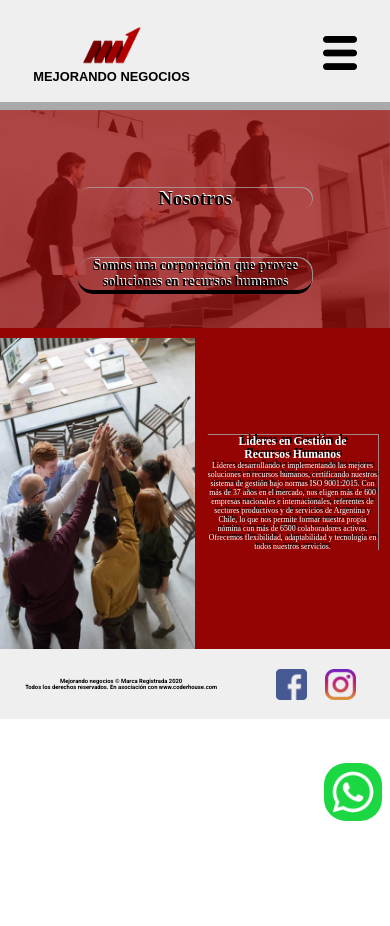
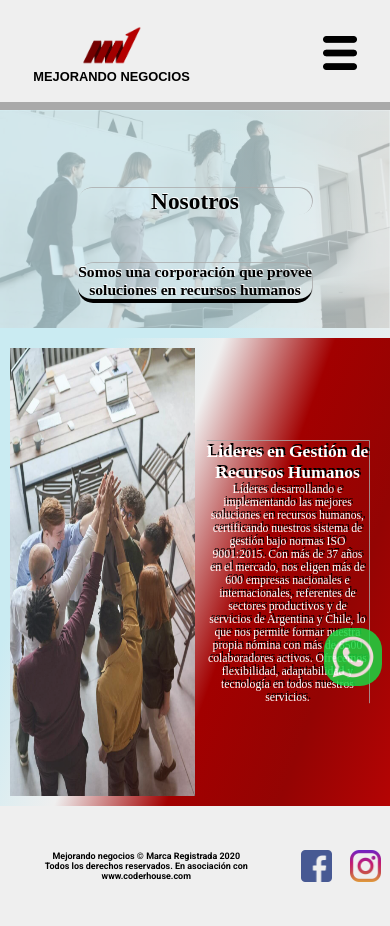
Before and after one commit to hugomagno/MN_segundaentrega_hugobritos, a website: page pages/nosotros.html in a window 390 px wide. Before the commit the page ends 844 px from the top, so only its background shows below. Drawn offline with Linux system fonts and the light colour scheme; a web font is replaced by a local one.

Commit message:
modificadas situaciones de responsive, tamaños de letras y botones, en formulario, index, nosotros cambio de fondo y agregado de degradado mejorado

```diff
--- a/sass/_contacto.scss
+++ b/sass/_contacto.scss
@@ -30,6 +30,7 @@
     }
     h2, h3 {
         @extend .titles;
+        text-align: center;
     }
     button {
         @include botero (100%, $cgrisin, 4.5vh);
--- a/sass/_footer.scss
+++ b/sass/_footer.scss
@@ -7,9 +7,8 @@ footer {
 
     h3 {
         font-family: 'Roboto', sans-serif;
-        font-size: 1.5vw;
+        font-size: 2.3vw;
         padding: 5em 0;
-        // max-width: 60%;
     }
     div {
         width: 10em;
--- a/sass/_global.scss
+++ b/sass/_global.scss
@@ -60,19 +60,23 @@ main {
 }
 
 .titles {
-    font-size: 2vw;
+    font-size: 3vw;
     text-shadow: .15rem -.15rem .3rem $clogo-rojo;
     color: $cblanco;
+    text-align: center;
 }
 
 // botón whatsapp
 
 .whatsapp {
     position: fixed;
-    bottom: 2.3vh;
+    bottom: 8.3vh;
+    // bottom: calc(8.3vh + 150px);
     right: 2vw;
     border-radius: 50%;
     z-index: 799;
+    opacity: 85%;
+    margin-bottom: 25vh;
 
     a {
         img {
--- a/sass/_header.scss
+++ b/sass/_header.scss
@@ -41,6 +41,7 @@
                 font-size: 2.4vw;
                 position: relative;
                 font-family: 'Roboto', sans-serif;
+                width: max-content;
                 &::before {
                     content: "";
                     height: 2px;
--- a/sass/_mainindex.scss
+++ b/sass/_mainindex.scss
@@ -20,9 +20,9 @@
     }
     &__h2 {
         position: absolute;
-        top: 25%;
-        left: 9%;
-        font-size: 3vw;
+        top: 15%;
+        left: 6%;
+        font-size: 4vw;
         font-family: "Hind Madurai", sans-serif;
         z-index: 9;
         transition: text-shadow 2s;
--- a/sass/_medias.scss
+++ b/sass/_medias.scss
@@ -71,6 +71,9 @@
     .section_form form {
         width: 65%;
     }
+    .whatsapp {
+        margin-bottom: 20vh;
+    }
 
 }
 
@@ -99,12 +102,14 @@
 
     .boton-contactar2 {
         width: 55vw;
-        height: 6vw;
+        height: 9vw;
         font-size: 4.2vw;
         border-radius: 2vw;
     }
 
     .whatsapp {
+        margin-bottom: 15vh;
+
         a{
             img {
                 width: 11.8vw;
@@ -226,6 +231,9 @@
     .section_form label,.section_form button, .section_form h2,.section_form h3 {
         font-size: 4vw;
     }
+    .whatsapp {
+        margin-bottom: 10vh;
+    }
 }
 
 @media screen and (max-width: 426px) {
--- a/sass/_nosotros.scss
+++ b/sass/_nosotros.scss
@@ -1,10 +1,13 @@
 .main-nosotros {
-    background-color: $clogo-bordo;
+    background: linear-gradient(95deg,$ccelestito,$ccelestito,$cgrisin);
+    min-height: 65vh;
 }
+
+// Falta agregar las secciones correspondientes a las nuevas alianzas
 
 .section-nosotros {
     display: flex;
-    margin-bottom: 10px;
+    padding-bottom: 1.2vh;
 
     img {
         position: relative;
@@ -23,13 +26,13 @@
         gap: 3rem;
 
         h1 {
-            font-size: 5vw;
+            font-size: 6vw;
             box-shadow: .05rem -.05rem  $cplata;
             border-radius: 15px;
         }
 
         h2 {
-            font-size: 3.5vw;
+            font-size: 4vw;
             border-bottom: 4px solid;
             border-radius: 15px;
             box-shadow: .05rem -.05rem  $cplata;
@@ -45,16 +48,19 @@
     display: flex;
     justify-content: center;
     text-align: center;
-    background-color: $clogo-bordo;
+    background: linear-gradient(110deg,$ccelestito,$ccelestito,$cgrisin,$clogo-intermedio,$clogo-bordo,$clogo-rojo);
+    // background-color: $clogo-bordo;
     text-shadow: .1rem -.1rem  $cnegro;
+    padding: 1.2vh;
 
     img {
         max-width: 50%;
+        opacity: 85%;
     }
 
     div {
         margin: 25% 3%;
-        font-size: 2vw;
+        font-size: 3vw;
         box-shadow: .05rem -.05rem  $cplata;
         text-shadow: .1rem -.1rem  $cnegro;
         color: $cblanco;
```
Also changed, not shown: css/style.css.
